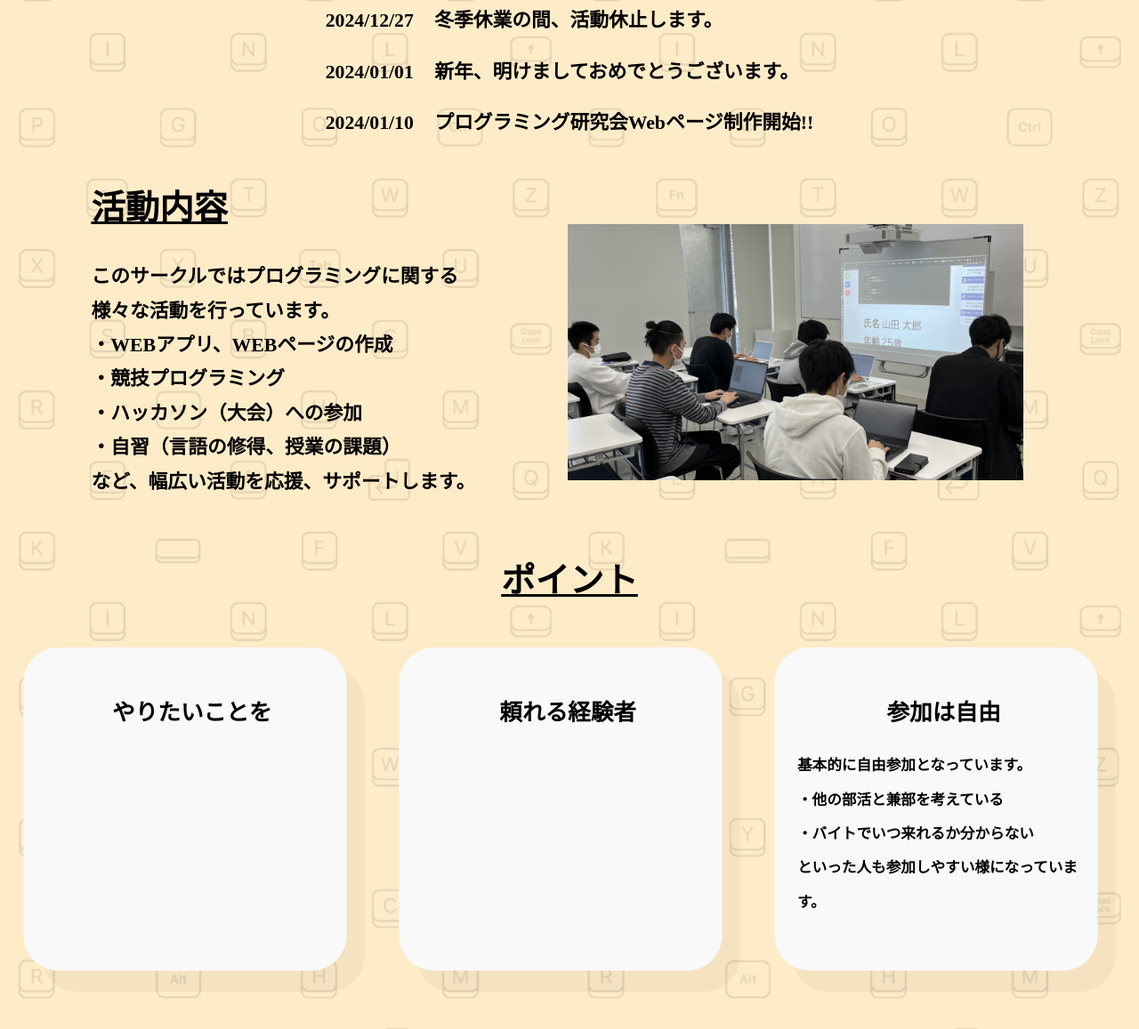
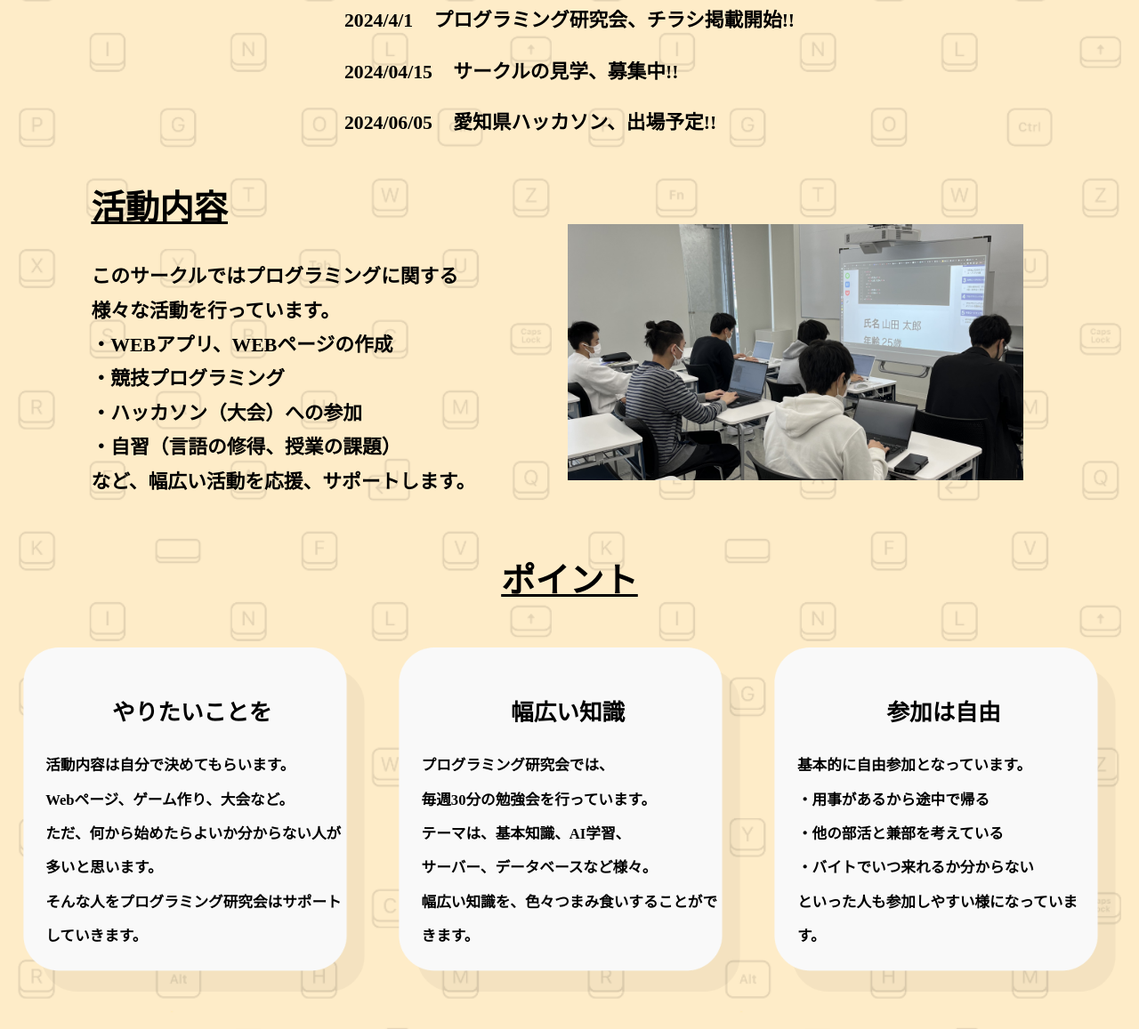
Before and after one commit to MugMugCup/MugMugCup.github.io, a plain HTML site: page index.html in a window 1280 px wide. Shown: the part 539-1696 px from the top of the page at 89% size. Drawn offline with Linux system fonts and the light colour scheme; a web font is replaced by a local one.

Commit message:
06/09 16:40
ニュースを更新しました。
３つのポイントを記入しました。

```diff
--- a/index.html
+++ b/index.html
@@ -35,18 +35,18 @@
             <div class="newses-container">
 
                 <div class="news-container">
-                    <p>2024/12/27</p>
-                    <p>冬季休業の間、活動休止します。</p>
+                    <p>2024/4/1</p>
+                    <p>プログラミング研究会、チラシ掲載開始!!</p>
                 </div>
 
                 <div class="news-container">
-                    <p>2024/01/01</p>
-                    <p>新年、明けましておめでとうございます。</p>
+                    <p>2024/04/15</p>
+                    <p>サークルの見学、募集中!!</p>
                 </div>
 
                 <div class="news-container">
-                    <p>2024/01/10</p>
-                    <p>プログラミング研究会Webページ制作開始!!</p>
+                    <p>2024/06/05</p>
+                    <p>愛知県ハッカソン、出場予定!!</p>
                 </div>
 
             </div>
@@ -80,14 +80,21 @@
                 <div class="point-container">
                     <p class="point-container-header">やりたいことを</p>
                     <p class="point-container-content">
-
+                        活動内容は自分で決めてもらいます。<br>
+                        Webページ、ゲーム作り、大会など。<br>
+                        ただ、何から始めたらよいか分からない人が多いと思います。<br>
+                        そんな人をプログラミング研究会はサポートしていきます。<br>
                     </p>
                     <img src="./bubble.png">
                 </div>
                 <div class="point-container">
-                    <p class="point-container-header">頼れる経験者</p>
+                    <p class="point-container-header">幅広い知識</p>
                     <p class="point-container-content">
-
+                        プログラミング研究会では、<br>
+                        毎週30分の勉強会を行っています。<br>
+                        テーマは、基本知識、AI学習、<br>
+                        サーバー、データベースなど様々。<br>
+                        幅広い知識を、色々つまみ食いすることができます。
                     </p>
                     <img src="./bubble.png">
                 </div>
@@ -95,6 +102,7 @@
                     <p class="point-container-header">参加は自由</p>
                     <p class="point-container-content">
                         基本的に自由参加となっています。<br>
+                        ・用事があるから途中で帰る<br>
                         ・他の部活と兼部を考えている<br>
                         ・バイトでいつ来れるか分からない<br>
                         といった人も参加しやすい様になっています。
```
